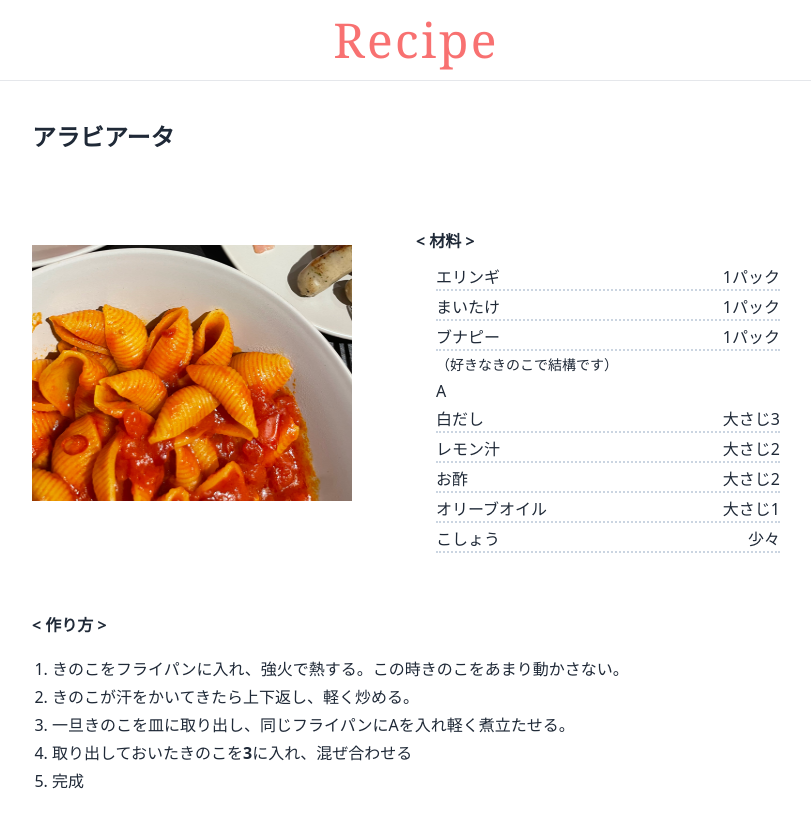
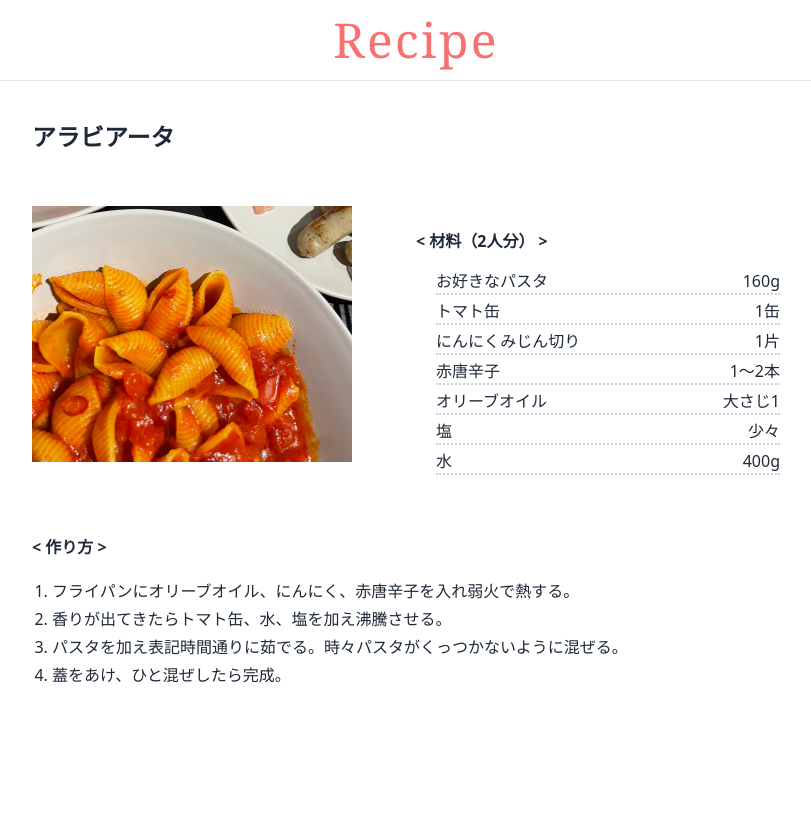
Before and after one commit to sakikomuro/recipe-nuxt, a Nuxt app: page /4 in a window 1280 px wide. Shown: the top 826 px of the page, without its empty margins (224-1035 px from the left). After the commit the page ends 800 px from the top, so only its background shows below. Built offline with nearby package versions, Linux system fonts and the light colour scheme.

Commit message:
アラビアータレシピ記載

```diff
--- a/pages/4.vue
+++ b/pages/4.vue
@@ -11,45 +11,39 @@ import HeaderComponent from '../components/HeaderComponent.vue';
           <img class="w-80 h-64" src="~/assets/image/Arabiata.jpg" alt="" />
         </div>
         <div class="mx-auto flex-1 align-top w-full">
-          <h2 class="font-bold pb-3">&lt; 材料 &gt;</h2>
+          <h2 class="font-bold pb-3">&lt; 材料（2人分） &gt;</h2>
           <ul
             class="flex flex-col space-y-1 [&>li]:border-dotted [&>li]:border-slate-300 [&>li]:border-b-2 [&>li]:flex [&>li]:justify-between lg:px-5"
           >
+            <p class="text-sm"></p>
+
             <li>
-              <p>エリンギ</p>
-              <p>1パック</p>
+              <p>お好きなパスタ</p>
+              <p>160g</p>
             </li>
             <li>
-              <p>まいたけ</p>
-              <p>1パック</p>
+              <p>トマト缶</p>
+              <p>1缶</p>
             </li>
             <li>
-              <p>ブナピー</p>
-              <p>1パック</p>
-            </li>
-
-            <p class="text-sm">（好きなきのこで結構です）</p>
-
-            <h3>A</h3>
-            <li>
-              <p>白だし</p>
-              <p>大さじ3</p>
+              <p>にんにくみじん切り</p>
+              <p>1片</p>
             </li>
             <li>
-              <p>レモン汁</p>
-              <p>大さじ2</p>
-            </li>
-            <li>
-              <p>お酢</p>
-              <p>大さじ2</p>
+              <p>赤唐辛子</p>
+              <p>1〜2本</p>
             </li>
             <li>
               <p>オリーブオイル</p>
               <p>大さじ1</p>
             </li>
             <li>
-              <p>こしょう</p>
+              <p>塩</p>
               <p>少々</p>
+            </li>
+            <li>
+              <p>水</p>
+              <p>400g</p>
             </li>
           </ul>
         </div>
@@ -59,17 +53,13 @@ import HeaderComponent from '../components/HeaderComponent.vue';
         <h2 class="font-bold py-5">&lt; 作り方 &gt;</h2>
         <ul class="list-decimal px-5 flex flex-col space-y-1">
           <li>
-            きのこをフライパンに入れ、強火で熱する。この時きのこをあまり動かさない。
+            フライパンにオリーブオイル、にんにく、赤唐辛子を入れ弱火で熱する。
           </li>
-          <li>きのこが汗をかいてきたら上下返し、軽く炒める。</li>
+          <li>香りが出てきたらトマト缶、水、塩を加え沸騰させる。</li>
           <li>
-            一旦きのこを皿に取り出し、同じフライパンにAを入れ軽く煮立たせる。
+            パスタを加え表記時間通りに茹でる。時々パスタがくっつかないように混ぜる。
           </li>
-          <li>
-            取り出しておいたきのこを<span class="font-bold">3</span
-            >に入れ、混ぜ合わせる
-          </li>
-          <li>完成</li>
+          <li>蓋をあけ、ひと混ぜしたら完成。</li>
         </ul>
       </div>
     </div>
```
